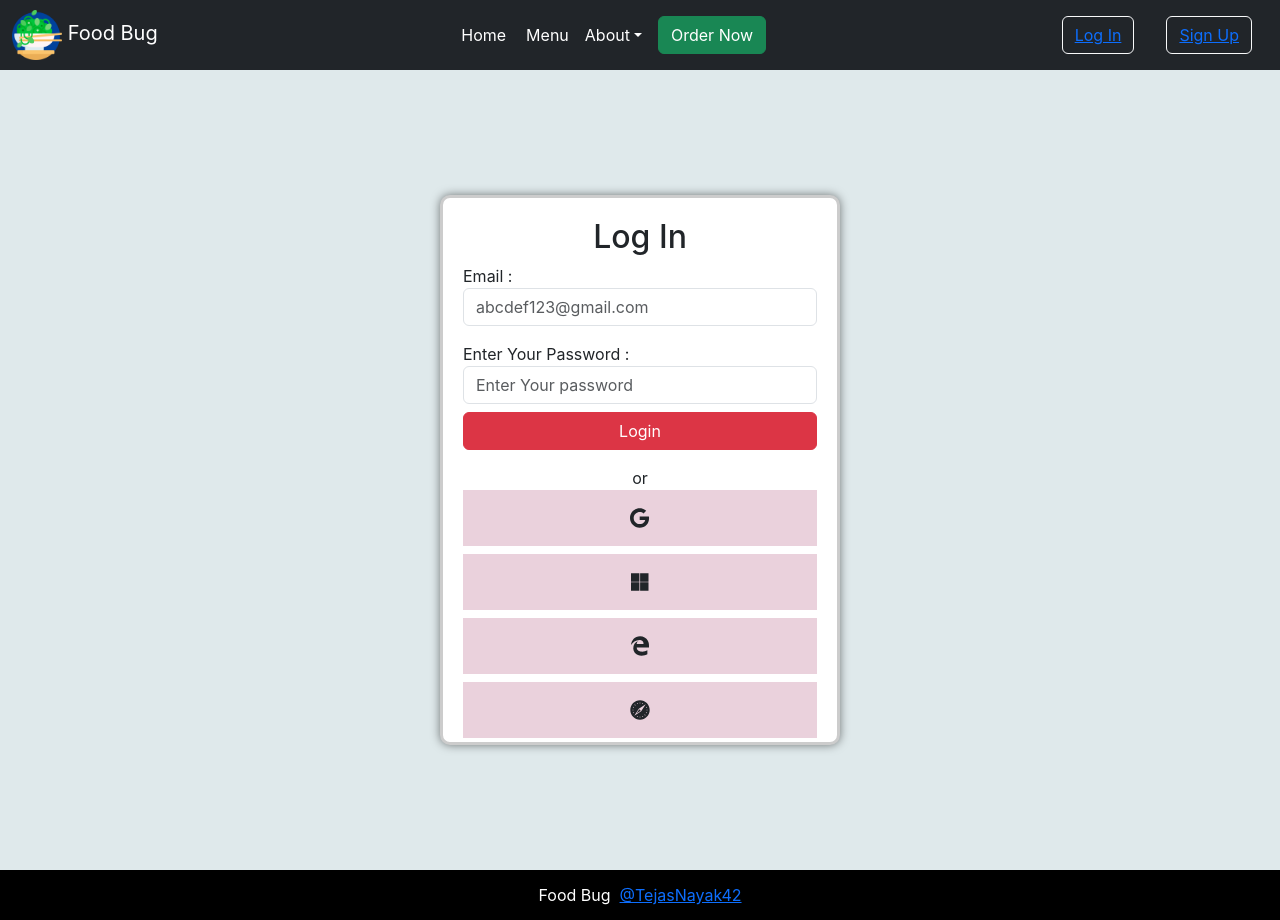
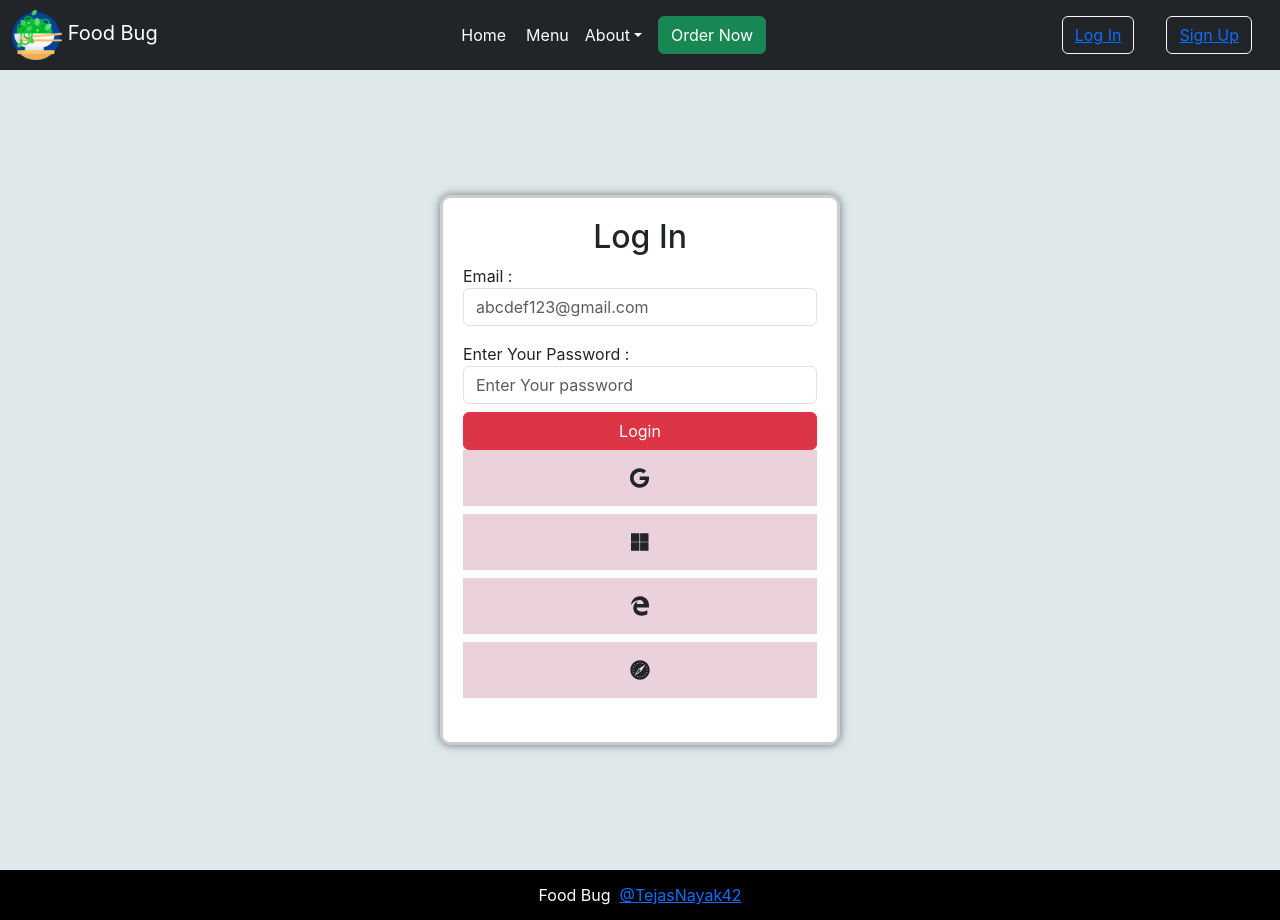
Before and after one commit to TejasNayak42/SkillLab_Design-Challenge, a React (Create React App) app in the folder food_bug/: page /Login in a window 1280 px wide. Built offline with nearby package versions, Linux system fonts and the light colour scheme.

Commit message:
Error Resolved

```diff
--- a/food_bug/src/Components/Login.js
+++ b/food_bug/src/Components/Login.js
@@ -41,8 +41,7 @@ export default function Login() {
           <div className="d-grid">
             <button className="btn btn-danger">Login</button>
           </div>
-          <div className="text-center my-3 or-line">
-            or
+
             <div className="row">
               <div className="col-12 ">
                 <div
@@ -77,7 +76,7 @@ export default function Login() {
                 </div>
               </div>
             </div>
-          </div>
+
         </form>
       </div>
     </div>
--- a/food_bug/src/Components/SignUp.js
+++ b/food_bug/src/Components/SignUp.js
@@ -64,8 +64,7 @@ export default function SignUp() {
           <div className="d-grid">
             <button className="btn btn-danger">Login</button>
           </div>
-          <div className="text-center my-3 or-line">
-            or
+
             <div className="row">
               <div className="col-3 ">
                 <div
@@ -100,7 +99,7 @@ export default function SignUp() {
                 </div>
               </div>
             </div>
-          </div>
+
         </form>
       </div>
     </div>
```
